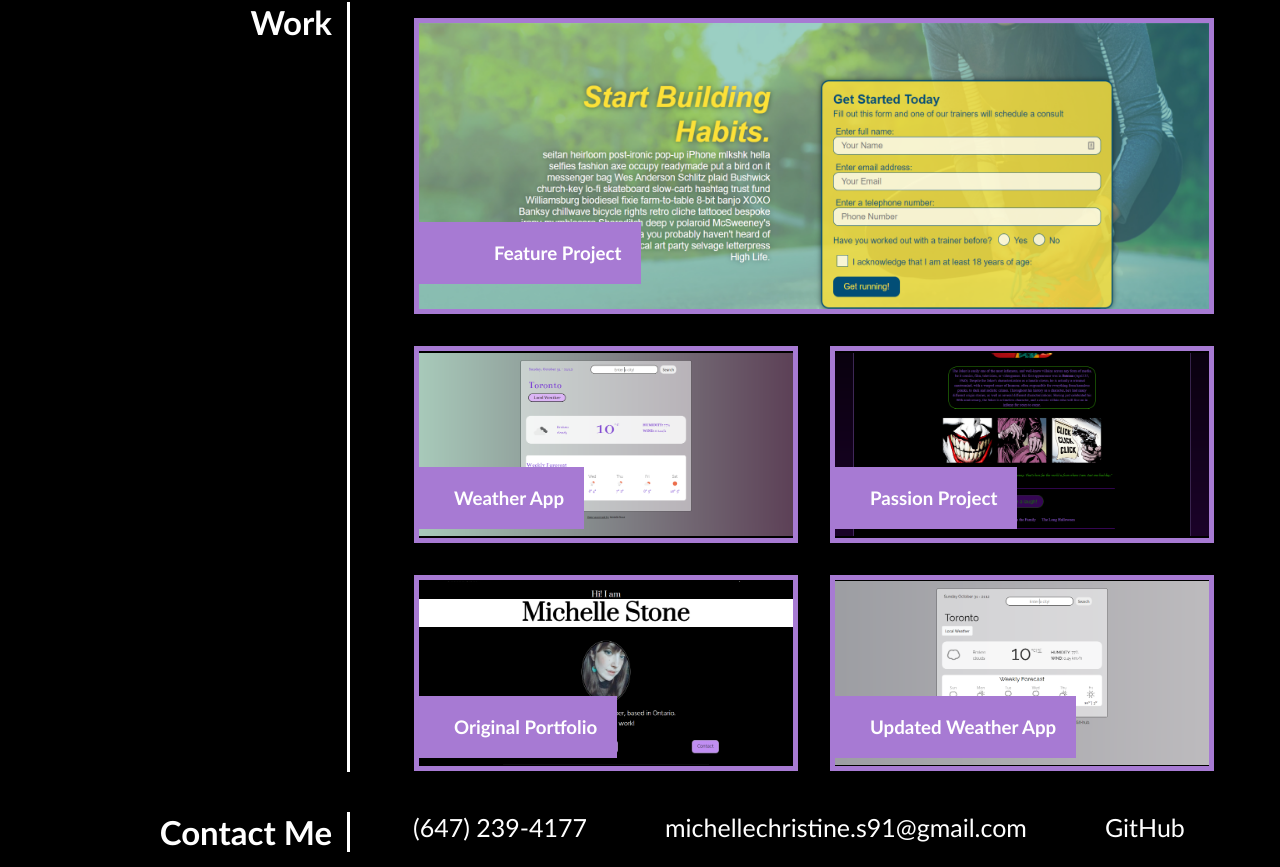
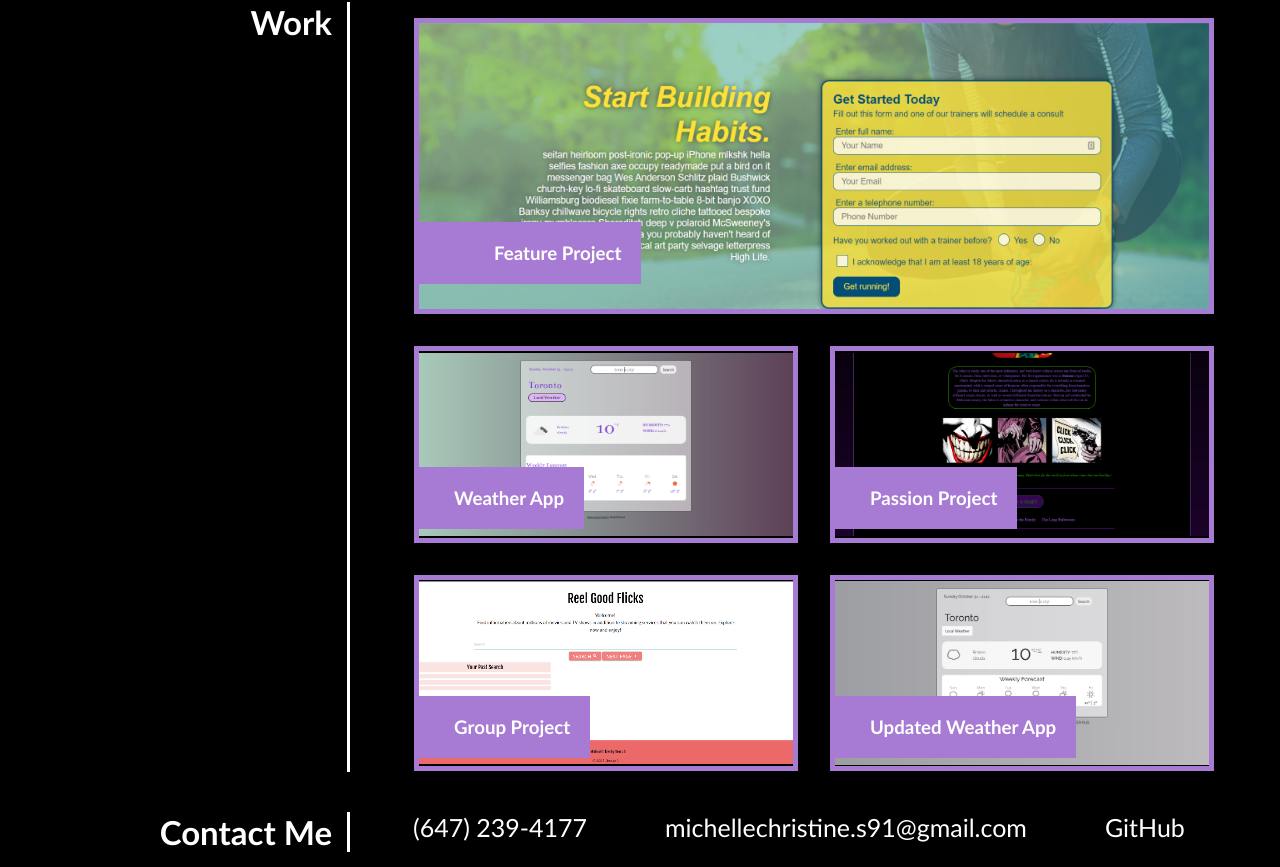
Before and after one commit to shellyst/personal-portfolio, a plain HTML site: page index.html in a window 1280 px wide. Shown: the part 696-1563 px from the top of the page. Drawn offline with Linux system fonts and the light colour scheme.

Commit message:
added group project

```diff
--- a/index.html
+++ b/index.html
@@ -114,13 +114,16 @@
             <h3 class="img-label">Passion Project</h3>
           </div>
           <div class="secondary-project">
-            <a href="https://fervent-kare-684664.netlify.app/" target="_blank">
+            <a
+              href="https://shellyst.github.io/what-should-i-watch/stream.html"
+              target="_blank"
+            >
               <img
-                src="assets/images/previousportfolio.png"
-                alt="original portfolio of previous projects"
+                src="assets/images/group.png"
+                alt="first group project using dual apis"
               />
             </a>
-            <h3 class="img-label">Original Portfolio</h3>
+            <h3 class="img-label">Group Project</h3>
           </div>
           <div class="secondary-project">
             <a href="https://cocky-minsky-0c314e.netlify.app/" target="_blank">
```
Also changed, not shown: assets/images/group.png (added).
